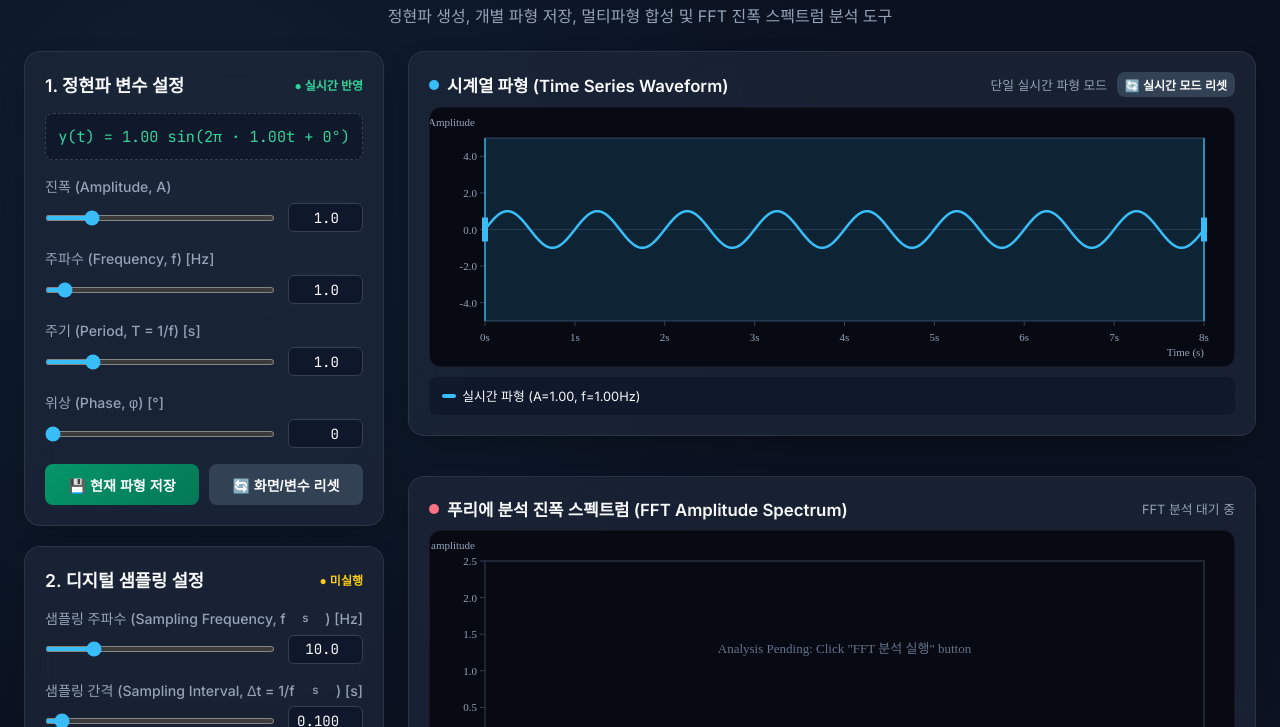
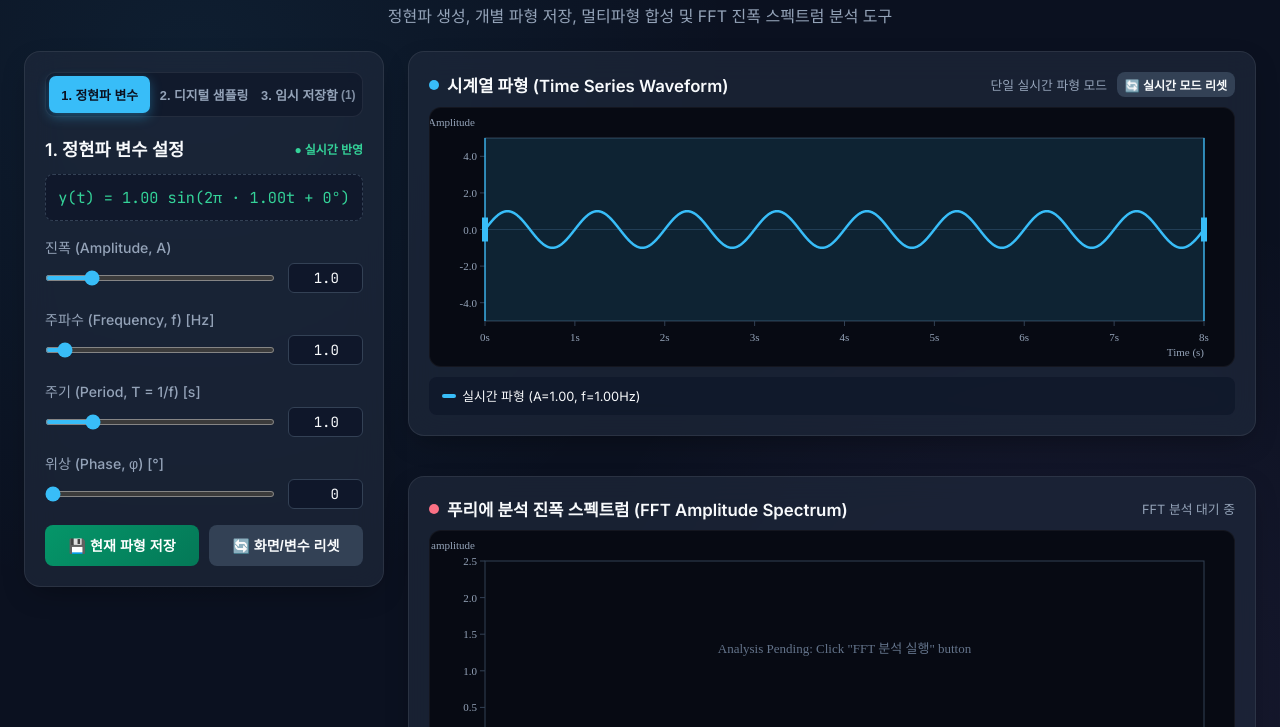
Before and after one commit to ByeongSeokAhn/fft_prac, a plain HTML site: page index.html in a window 1280 px wide. Both pictures are taken after a click on the button "💾 현재 파형 저장". Shown: the part 73-800 px from the top of the page. Drawn offline with Linux system fonts and the light colour scheme.

Commit message:
Group control panels into tabs and fix subscript spacing in variable descriptions

```diff
--- a/index.html
+++ b/index.html
@@ -116,6 +116,12 @@
       margin-bottom: 0.4rem;
     }
 
+    .control-group label > span:first-child {
+      display: inline-flex;
+      align-items: baseline;
+      gap: 0;
+    }
+
     .control-group label .val {
       font-family: 'JetBrains Mono', monospace;
       color: var(--primary);
@@ -361,6 +367,63 @@
       height: 4px;
       border-radius: 2px;
     }
+
+    sub {
+      font-size: 0.78em;
+      line-height: 0;
+      position: relative;
+      bottom: -0.15em;
+      vertical-align: baseline;
+    }
+
+    /* Tabs Styling */
+    .tab-nav {
+      display: flex;
+      background: rgba(15, 23, 42, 0.75);
+      border-radius: 10px;
+      padding: 3px;
+      gap: 3px;
+      margin-bottom: 1.2rem;
+      border: 1px solid var(--card-border);
+    }
+
+    .tab-btn {
+      flex: 1;
+      background: transparent;
+      border: none;
+      color: var(--text-muted);
+      padding: 0.55rem 0.2rem;
+      font-size: 0.8rem;
+      font-weight: 600;
+      border-radius: 7px;
+      cursor: pointer;
+      transition: all 0.2s ease;
+      display: flex;
+      align-items: center;
+      justify-content: center;
+      gap: 0.2rem;
+      text-align: center;
+    }
+
+    .tab-btn:hover {
+      color: var(--text-main);
+      background: rgba(255, 255, 255, 0.05);
+    }
+
+    .tab-btn.active {
+      background: var(--primary);
+      color: #0b1120;
+      font-weight: 700;
+      box-shadow: 0 4px 12px rgba(56, 189, 248, 0.35);
+    }
+
+    .tab-content {
+      display: none;
+    }
+
+    .tab-content.active {
+      display: block;
+    }
   </style>
 </head>
 <body>
@@ -375,9 +438,17 @@
     <!-- Left Controls Panel -->
     <div class="left-panel">
 
-      <!-- 1. Parameter Input Card -->
       <div class="card">
-        <div class="card-title">
+        <!-- Tab Navigation Bar -->
+        <div class="tab-nav">
+          <button class="tab-btn active" data-tab="tab1">1. 정현파 변수</button>
+          <button class="tab-btn" data-tab="tab2">2. 디지털 샘플링</button>
+          <button class="tab-btn" data-tab="tab3">3. 임시 저장함 <span id="stashBadge" style="font-size:0.75rem; opacity:0.85;">(0)</span></button>
+        </div>
+
+        <!-- Tab 1: 정현파 변수 설정 -->
+        <div class="tab-content active" id="tab1">
+          <div class="card-title" style="margin-bottom:0.8rem;">
             <span>1. 정현파 변수 설정</span>
             <span style="font-size:0.75rem; color:var(--emerald);">● 실시간 반영</span>
           </div>
@@ -388,7 +459,7 @@
 
           <!-- Amplitude A -->
           <div class="control-group">
-          <label>진폭 (Amplitude, A)</label>
+            <label><span>진폭 (Amplitude, A)</span></label>
             <div class="input-row">
               <input type="range" id="sliderA" min="0.1" max="5.0" step="0.05" value="1.0">
               <input type="number" id="numA" min="0.1" max="5.0" step="0.1" value="1.0">
@@ -397,7 +468,7 @@
 
           <!-- Frequency f -->
           <div class="control-group">
-          <label>주파수 (Frequency, f) [Hz]</label>
+            <label><span>주파수 (Frequency, f) [Hz]</span></label>
             <div class="input-row">
               <input type="range" id="sliderFreq" min="0.2" max="15.0" step="0.1" value="1.0">
               <input type="number" id="numFreq" min="0.2" max="15.0" step="0.1" value="1.0">
@@ -406,7 +477,7 @@
 
           <!-- Period T (Auto-linked) -->
           <div class="control-group">
-          <label>주기 (Period, T = 1/f) [s]</label>
+            <label><span>주기 (Period, T = 1/f) [s]</span></label>
             <div class="input-row">
               <input type="range" id="sliderPeriod" min="0.067" max="5.0" step="0.01" value="1.0">
               <input type="number" id="numPeriod" min="0.067" max="5.0" step="0.1" value="1.0">
@@ -415,7 +486,7 @@
 
           <!-- Phase phi -->
           <div class="control-group">
-          <label>위상 (Phase, φ) [°]</label>
+            <label><span>위상 (Phase, φ) [°]</span></label>
             <div class="input-row">
               <input type="range" id="sliderPhase" min="0" max="360" step="1" value="0">
               <input type="number" id="numPhase" min="0" max="360" step="0.1" value="0">
@@ -428,16 +499,16 @@
           </div>
         </div>
 
-      <!-- 2. Digital Sampling Control Card -->
-      <div class="card">
-        <div class="card-title">
+        <!-- Tab 2: 디지털 샘플링 설정 -->
+        <div class="tab-content" id="tab2">
+          <div class="card-title" style="margin-bottom:0.8rem;">
             <span>2. 디지털 샘플링 설정</span>
             <span style="font-size:0.75rem; color:var(--amber);" id="samplingStatusBadge">● 미실행</span>
           </div>
 
           <!-- Sampling Frequency fs -->
           <div class="control-group">
-          <label>샘플링 주파수 (Sampling Frequency, f<sub>s</sub>) [Hz]</label>
+            <label><span>샘플링 주파수 (Sampling Frequency, f<sub>s</sub>) [Hz]</span></label>
             <div class="input-row">
               <input type="range" id="sliderFs" min="0.5" max="50.0" step="0.5" value="10.0">
               <input type="number" id="numFs" min="0.5" max="50.0" step="0.1" value="10.0">
@@ -446,7 +517,7 @@
 
           <!-- Sampling Interval dt -->
           <div class="control-group">
-          <label>샘플링 간격 (Sampling Interval, Δt = 1/f<sub>s</sub>) [s]</label>
+            <label><span>샘플링 간격 (Sampling Interval, Δt = 1/f<sub>s</sub>) [s]</span></label>
             <div class="input-row">
               <input type="range" id="sliderDt" min="0.02" max="2.0" step="0.005" value="0.100">
               <input type="number" id="numDt" min="0.02" max="2.0" step="0.1" value="0.100">
@@ -455,7 +526,7 @@
 
           <!-- Start Time t_start -->
           <div class="control-group">
-          <label>시작 시간 (Start Time, t<sub>start</sub>) [s]</label>
+            <label><span>시작 시간 (Start Time, t<sub>start</sub>) [s]</span></label>
             <div class="input-row">
               <input type="range" id="sliderTStart" min="0.0" max="7.5" step="0.1" value="0.0">
               <input type="number" id="numTStart" min="0.0" max="7.5" step="0.1" value="0.0">
@@ -464,7 +535,7 @@
 
           <!-- Sample Duration T_len -->
           <div class="control-group">
-          <label>샘플 길이 (Sample Duration, T<sub>len</sub>) [s]</label>
+            <label><span>샘플 길이 (Sample Duration, T<sub>len</sub>) [s]</span></label>
             <div class="input-row">
               <input type="range" id="sliderTLen" min="0.1" max="8.0" step="0.1" value="8.0">
               <input type="number" id="numTLen" min="0.1" max="8.0" step="0.1" value="8.0">
@@ -478,9 +549,9 @@
           </div>
         </div>
 
-      <!-- 3. Waveform Stash Manager Card -->
-      <div class="card">
-        <div class="card-title">
+        <!-- Tab 3: 임시 저장 파형 목록 -->
+        <div class="tab-content" id="tab3">
+          <div class="card-title" style="margin-bottom:0.8rem;">
             <span>3. 임시 저장 파형 목록</span>
             <span style="font-size:0.75rem; color:var(--text-muted);" id="stashCount">0개 저장됨</span>
           </div>
@@ -501,6 +572,7 @@
             <button class="btn btn-purple btn-full" id="btnCombine">⚡ 선택 파형 합성하기</button>
             <button class="btn btn-emerald btn-full" id="btnSaveCombined">✨ 합성 파형 임시 저장함에 추가</button>
             <button class="btn btn-primary btn-full" id="btnFFT" style="background: linear-gradient(135deg, #0284c7, #0369a1);">📊 FFT 분석 실행 (진폭 스펙트럼)</button>
+          </div>
         </div>
       </div>
 
@@ -1250,9 +1322,29 @@
     btnReset.addEventListener('click', resetToLiveMode);
     btnResetHeader.addEventListener('click', resetToLiveMode);
 
+    // Tab Switching Logic
+    const tabBtns = document.querySelectorAll('.tab-btn');
+    const tabContents = document.querySelectorAll('.tab-content');
+
+    tabBtns.forEach(btn => {
+      btn.addEventListener('click', () => {
+        const targetTab = btn.getAttribute('data-tab');
+        tabBtns.forEach(b => b.classList.remove('active'));
+        tabContents.forEach(c => c.classList.remove('active'));
+
+        btn.classList.add('active');
+        document.getElementById(targetTab).classList.add('active');
+      });
+    });
+
     function renderStashList() {
       stashList.innerHTML = '';
       stashCount.textContent = `${stashedWaves.length}개 저장됨`;
+
+      const stashBadge = document.getElementById('stashBadge');
+      if (stashBadge) {
+        stashBadge.textContent = `(${stashedWaves.length})`;
+      }
 
       stashedWaves.forEach((wave) => {
         const item = document.createElement('div');
```
Lines whose indentation alone changed are shown as unchanged.
